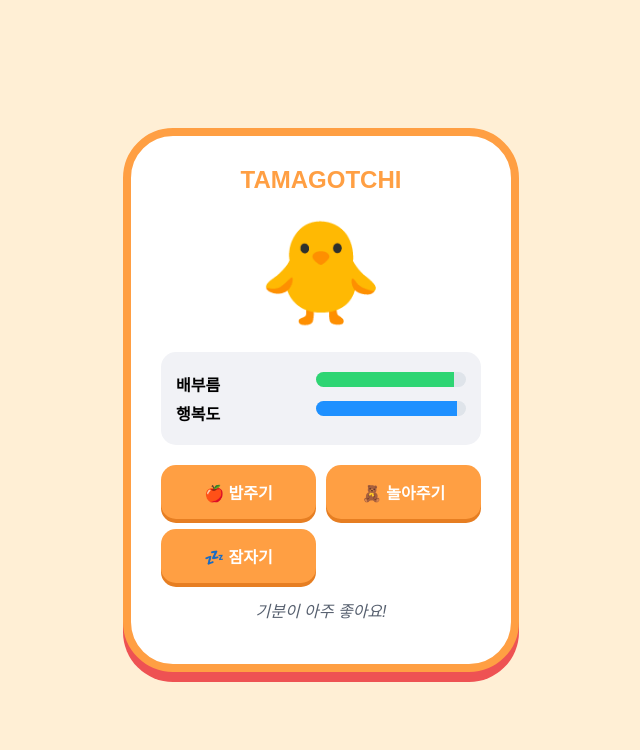
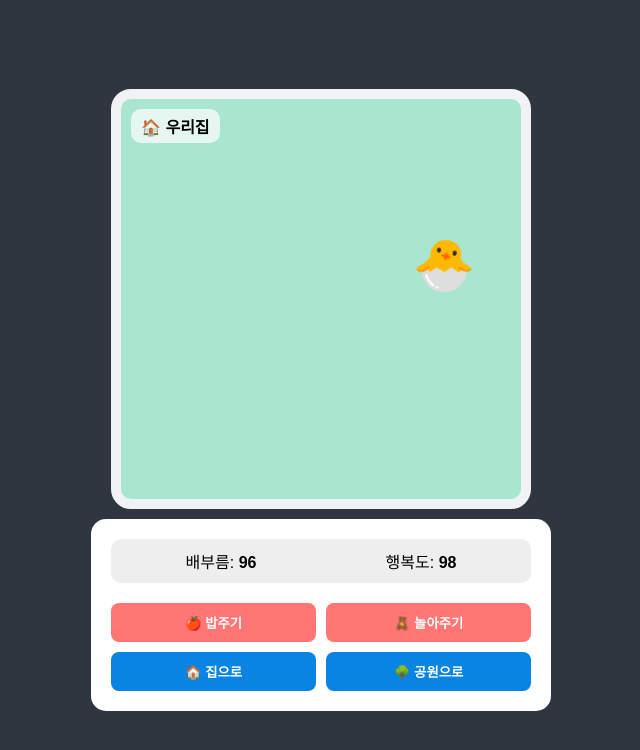
Before and after one commit to bogyeong66/damagotchi, a plain HTML site: page index.html in a window 1280 px wide. Shown: the whole page, without its empty margins (319-959 px from the left). Drawn offline with Linux system fonts and the light colour scheme.

Commit message:
Update index.html

```diff
--- a/index.html
+++ b/index.html
@@ -3,211 +3,177 @@
 <head>
     <meta charset="UTF-8">
     <meta name="viewport" content="width=device-width, initial-scale=1.0">
-    <title>내 손안의 다마고치</title>
+    <title>이동하는 다마고치</title>
     <style>
-        /* CSS: 게임의 디자인을 담당합니다 */
-        body {
-            font-family: 'Apple SD Gothic Neo', 'Malgun Gothic', sans-serif;
-            background-color: #ffefd5;
+        :root {
+            --bg-color: #a8e6cf; /* 기본 집 배경 */
+        }
+        body { margin: 0; display: flex; flex-direction: column; align-items: center; justify-content: center; height: 100vh; background: #2f3640; font-family: sans-serif; overflow: hidden; }
+
+        /* 게임 화면 컨테이너 */
+        #game-world {
+            position: relative;
+            width: 400px;
+            height: 400px;
+            background-color: var(--bg-color);
+            border: 10px solid #f1f2f6;
+            border-radius: 20px;
+            overflow: hidden;
+            transition: background 0.5s;
+        }
+
+        /* 장소 표시 텍스트 */
+        #location-tag {
+            position: absolute;
+            top: 10px;
+            left: 10px;
+            background: rgba(255,255,255,0.7);
+            padding: 5px 10px;
+            border-radius: 10px;
+            font-weight: bold;
+        }
+
+        /* 캐릭터 */
+        #pet {
+            position: absolute;
+            font-size: 50px;
+            width: 60px;
+            height: 60px;
             display: flex;
             justify-content: center;
             align-items: center;
-            height: 100vh;
-            margin: 0;
+            transition: left 0.5s ease-out, top 0.5s ease-out; /* 부드러운 이동 */
+            cursor: pointer;
+            z-index: 10;
         }
 
-        .game-card {
+        /* 하단 컨트롤 바 */
+        .ui-panel {
+            width: 420px;
             background: white;
-            border: 8px solid #ff9f43;
-            border-radius: 50px;
-            padding: 30px;
-            width: 320px;
-            box-shadow: 0 10px 0 #ee5253;
-            text-align: center;
-        }
-
-        #pet {
-            font-size: 100px;
-            margin: 20px 0;
-            display: block;
-            transition: transform 0.2s;
-        }
-
-        .stats-container {
-            background: #f1f2f6;
+            padding: 20px;
+            margin-top: 10px;
             border-radius: 15px;
-            padding: 15px;
-            margin-bottom: 20px;
-        }
-
-        .stat-row {
-            display: flex;
-            justify-content: space-between;
-            margin: 5px 0;
-            font-weight: bold;
-        }
-
-        .progress-bar {
-            width: 150px;
-            height: 15px;
-            background: #dfe4ea;
-            border-radius: 10px;
-            overflow: hidden;
-        }
-
-        .progress-fill {
-            height: 100%;
-            width: 100%;
-            background: #2ed573;
-            transition: width 0.3s;
-        }
-
-        .buttons {
             display: grid;
             grid-template-columns: 1fr 1fr;
             gap: 10px;
         }
 
+        .stats { grid-column: span 2; display: flex; justify-content: space-around; margin-bottom: 10px; background: #eee; padding: 10px; border-radius: 10px; }
+
         button {
-            padding: 15px;
-            font-size: 16px;
+            padding: 10px;
             border: none;
-            border-radius: 15px;
-            background: #ff9f43;
+            border-radius: 8px;
+            background: #ff7675;
             color: white;
+            font-weight: bold;
             cursor: pointer;
-            font-weight: bold;
-            box-shadow: 0 4px 0 #e67e22;
         }
-
-        button:active {
-            box-shadow: none;
-            transform: translateY(4px);
-        }
-
-        button:disabled {
-            background: #ccc;
-            box-shadow: none;
-            cursor: not-allowed;
-        }
-
-        #msg {
-            margin-top: 15px;
-            color: #57606f;
-            font-style: italic;
-            height: 20px;
-        }
+        button:hover { opacity: 0.9; }
+        button.move-btn { background: #0984e3; }
     </style>
 </head>
 <body>
 
-<div class="game-card">
-    <h2 style="margin-top:0; color:#ff9f43;">TAMAGOTCHI</h2>
+<div id="game-world">
+    <div id="location-tag">🏠 우리집</div>
+    <div id="pet" style="left: 170px; top: 170px;">🐣</div>
+</div>
 
-    <div id="pet">🐣</div>
-
-    <div class="stats-container">
-        <div class="stat-row">
-            <span>배부름</span>
-            <div class="progress-bar"><div id="hunger-bar" class="progress-fill"></div></div>
-        </div>
-        <div class="stat-row">
-            <span>행복도</span>
-            <div class="progress-bar"><div id="happy-bar" class="progress-fill" style="background:#1e90ff;"></div></div>
-        </div>
+<div class="ui-panel">
+    <div class="stats">
+        <span>배부름: <b id="hunger">100</b></span>
+        <span>행복도: <b id="happiness">100</b></span>
     </div>
-
-    <div class="buttons">
-        <button onclick="action('feed')">🍎 밥주기</button>
-        <button onclick="action('play')">🧸 놀아주기</button>
-        <button onclick="action('sleep')">💤 잠자기</button>
-        <button onclick="location.reload()" id="restart" style="display:none; background:#ff4757; box-shadow: 0 4px 0 #c0392b;">다시 시작</button>
-    </div>
-
-    <p id="msg">나를 잘 보살펴줘!</p>
+    <button onclick="feed()">🍎 밥주기</button>
+    <button onclick="play()">🧸 놀아주기</button>
+    <button class="move-btn" onclick="changeLocation('home')">🏠 집으로</button>
+    <button class="move-btn" onclick="changeLocation('park')">🌳 공원으로</button>
 </div>
 
 <script>
-    /* JavaScript: 게임의 규칙과 로직을 담당합니다 */
+    const pet = document.getElementById('pet');
+    const world = document.getElementById('game-world');
+    const locTag = document.getElementById('location-tag');
+
+    let posX = 170;
+    let posY = 170;
     let hunger = 100;
     let happiness = 100;
-    let age = 0;
-    let isDead = false;
+    let currentLoc = 'home';
 
-    // 상태 바 및 이모지 요소 가져오기
-    const hungerBar = document.getElementById('hunger-bar');
-    const happyBar = document.getElementById('happy-bar');
-    const pet = document.getElementById('pet');
-    const msg = document.getElementById('msg');
-    const restartBtn = document.getElementById('restart');
+    // 1. 캐릭터 자동 랜덤 이동
+    function randomMove() {
+        if (hunger <= 0) return; // 죽으면 안 움직임
 
-    // 2초마다 상태 감소
-    const loop = setInterval(() => {
-        if (!isDead) {
-            hunger -= 4;
-            happiness -= 3;
-            age += 1;
-            updateUI();
-            checkGameOver();
+        // 월드 안에서 랜덤 좌표 생성
+        posX = Math.floor(Math.random() * (world.clientWidth - 60));
+        posY = Math.floor(Math.random() * (world.clientHeight - 60));
+
+        pet.style.left = posX + 'px';
+        pet.style.top = posY + 'px';
+    }
+
+    // 3초마다 랜덤하게 움직임
+    setInterval(randomMove, 3000);
+
+    // 2. 장소 변경 함수
+    function changeLocation(loc) {
+        currentLoc = loc;
+        if (loc === 'home') {
+            world.style.setProperty('--bg-color', '#a8e6cf');
+            locTag.innerText = "🏠 우리집";
+            happiness += 5;
+        } else {
+            world.style.setProperty('--bg-color', '#fab1a0');
+            locTag.innerText = "🌳 공원";
+            happiness += 10; // 공원 가면 더 행복해짐
+        }
+        updateStats();
+        randomMove(); // 장소 이동 시 위치 초기화
+    }
+
+    // 3. 기본 기능 (밥주기, 놀기)
+    function feed() {
+        hunger = Math.min(hunger + 20, 100);
+        pet.innerText = "😋";
+        setTimeout(() => pet.innerText = "🐥", 1000);
+        updateStats();
+    }
+
+    function play() {
+        happiness = Math.min(happiness + 20, 100);
+        pet.innerText = "⚽";
+        setTimeout(() => pet.innerText = "🐥", 1000);
+        updateStats();
+    }
+
+    function updateStats() {
+        document.getElementById('hunger').innerText = hunger;
+        document.getElementById('happiness').innerText = happiness;
+    }
+
+    // 4. 시간 경과에 따른 수치 감소
+    setInterval(() => {
+        hunger = Math.max(hunger - 2, 0);
+        happiness = Math.max(happiness - 1, 0);
+        updateStats();
+
+        if (hunger <= 0) {
+            pet.innerText = "👻";
+            locTag.innerText = "게임 오버";
         }
     }, 2000);
 
-    function updateUI() {
-        hungerBar.style.width = hunger + "%";
-        happyBar.style.width = happiness + "%";
+    // 캐릭터 클릭 시 반응
+    pet.addEventListener('click', () => {
+        pet.style.transform = "scale(1.5)";
+        setTimeout(() => pet.style.transform = "scale(1)", 200);
+        happiness = Math.min(happiness + 2, 100);
+        updateStats();
+    });
 
-        // 상태에 따른 표정 변화
-        if (hunger < 30 || happiness < 30) {
-            pet.innerText = "😭";
-            msg.innerText = "상태가 안 좋아요...";
-        } else if (age > 50) {
-            pet.innerText = "🐓"; // 어느 정도 크면 닭으로 성장
-            msg.innerText = "다 컸어요!";
-        } else {
-            pet.innerText = "🐥";
-            msg.innerText = "기분이 아주 좋아요!";
-        }
-    }
-
-    function action(type) {
-        if (isDead) return;
-
-        if (type === 'feed') {
-            hunger = Math.min(hunger + 20, 100);
-            msg.innerText = "맛있어! 냠냠!";
-            animatePet('scale(1.2)');
-        } else if (type === 'play') {
-            happiness = Math.min(happiness + 20, 100);
-            msg.innerText = "신난다! 하하하!";
-            animatePet('rotate(20deg)');
-        } else if (type === 'sleep') {
-            hunger = Math.max(hunger - 10, 0);
-            happiness = Math.min(happiness + 30, 100);
-            msg.innerText = "쿨쿨... 잘 잤다!";
-            pet.innerText = "😴";
-        }
-        updateUI();
-    }
-
-    function animatePet(transformValue) {
-        pet.style.transform = transformValue;
-        setTimeout(() => pet.style.transform = 'scale(1)', 300);
-    }
-
-    function checkGameOver() {
-        if (hunger <= 0 || happiness <= 0) {
-            isDead = true;
-            clearInterval(loop);
-            pet.innerText = "👻";
-            msg.innerText = "하늘나라로 떠났습니다...";
-            hungerBar.style.width = "0%";
-            happyBar.style.width = "0%";
-
-            // 일반 버튼 숨기고 재시작 버튼 보이기
-            document.querySelectorAll('.buttons button').forEach(btn => btn.style.display = 'none');
-            restartBtn.style.display = 'block';
-        }
-    }
 </script>
 
 </body>
```
